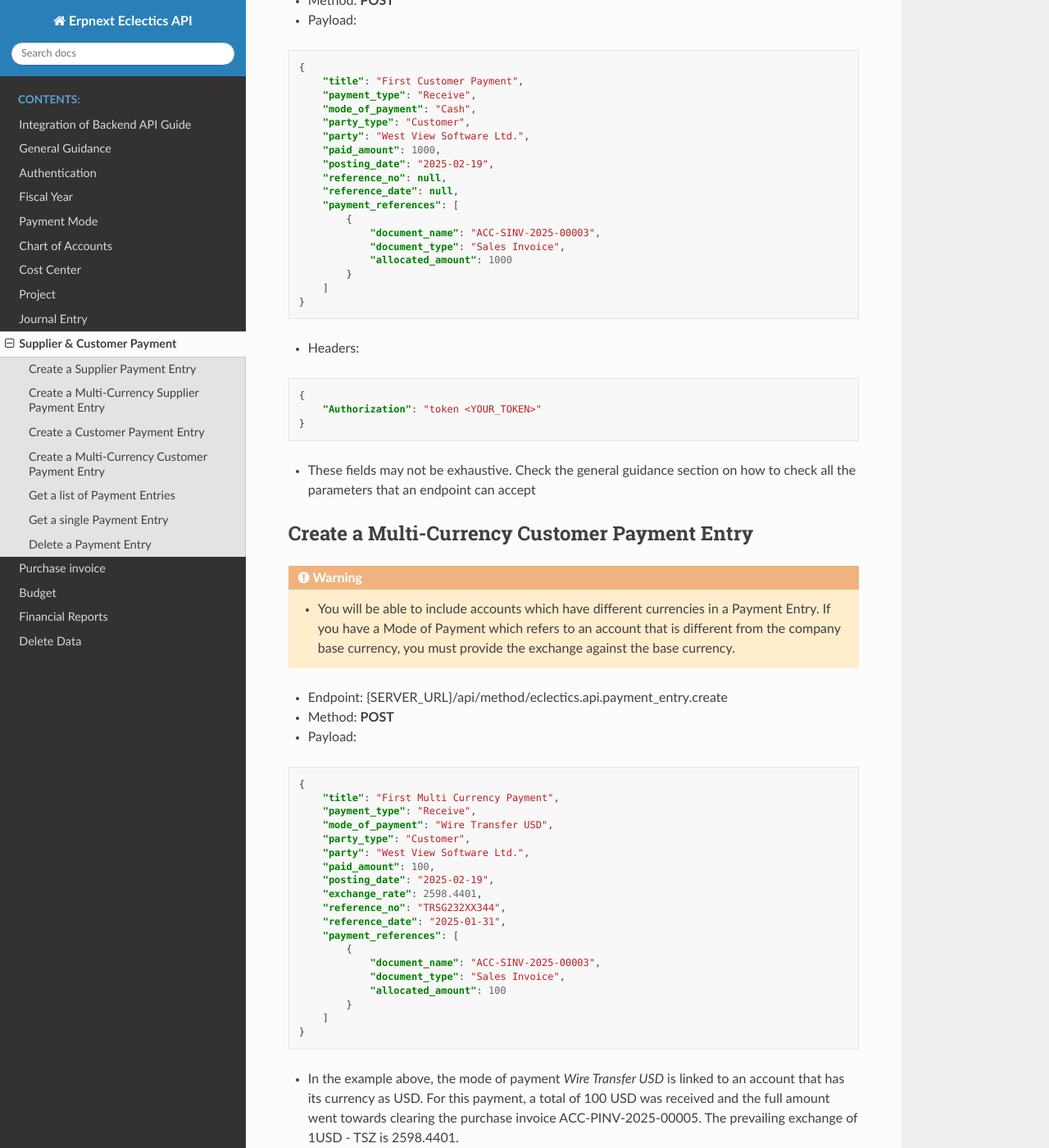
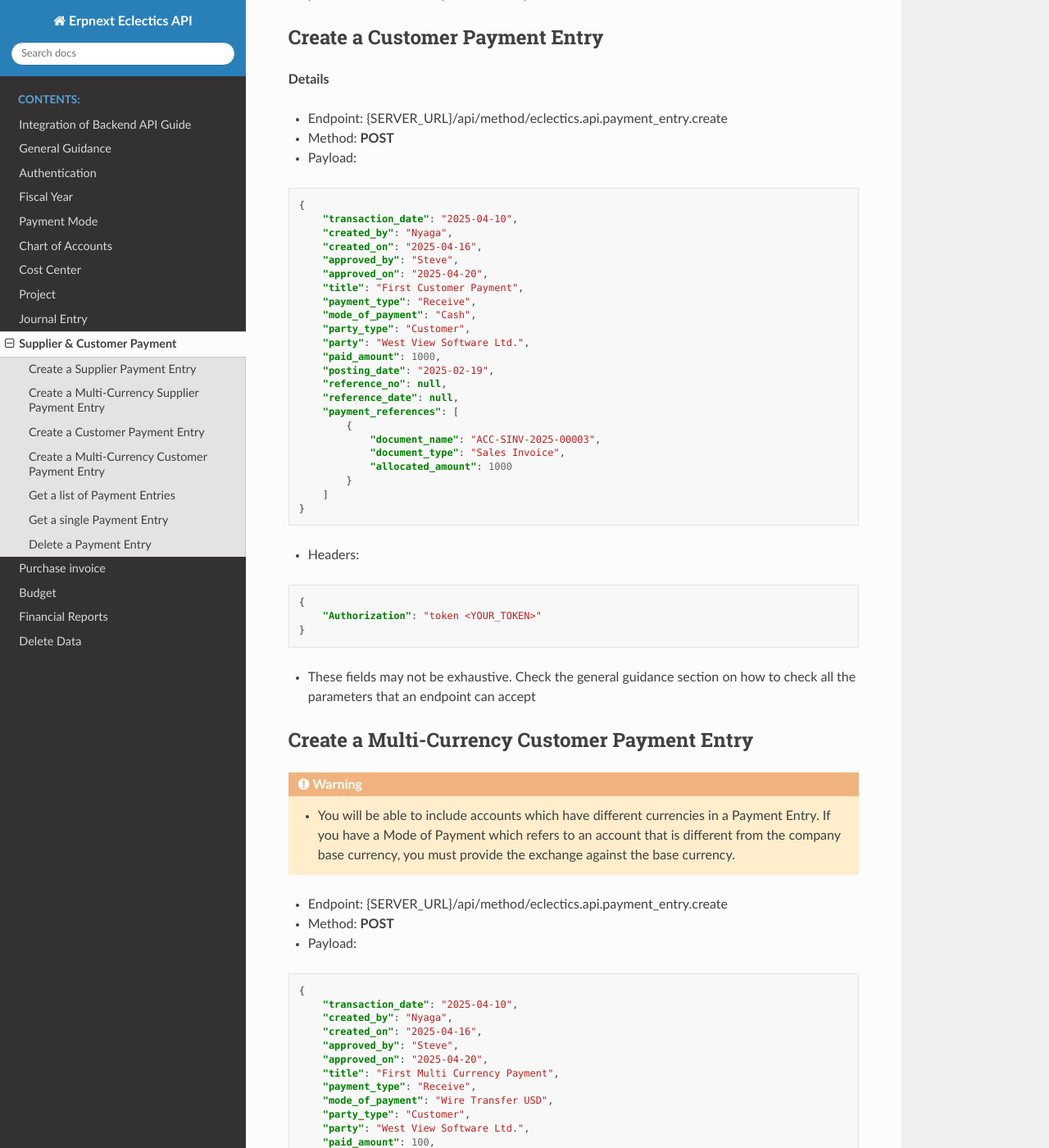
Before and after one commit to stevenyaga/erpnext-api-docs, a Sphinx documentation site: the page built from docs/payment.rst, in a window 1280 px wide and 1400 px high, scrolled down 2562 px. Shown: the whole window at 82% size. Built offline with Sphinx 7.4.7 and the Read the Docs theme 3.1.0, drawn with Linux system fonts in a browser that asks for light colours; some of the changed text lies outside the part shown.

```diff
--- a/docs/payment.rst
+++ b/docs/payment.rst
@@ -30,6 +30,11 @@ Create a Supplier Payment Entry
 .. code-block:: json
 
     {
+        "transaction_date": "2025-04-10",
+        "created_by": "Nyaga",
+        "created_on": "2025-04-16",
+        "approved_by": "Steve",
+        "approved_on": "2025-04-20",
         "payment_type": "Pay",
         "mode_of_payment": "Cash",
         "party_type": "Supplier",
@@ -77,6 +82,11 @@ Create a Multi-Currency Supplier Payment Entry
 .. code-block:: json
 
     {
+        "transaction_date": "2025-04-10",
+        "created_by": "Nyaga",
+        "created_on": "2025-04-16",
+        "approved_by": "Steve",
+        "approved_on": "2025-04-20",
         "payment_type": "Pay",
         "mode_of_payment": "Wire Transfer USD",
         "party_type": "Supplier",
@@ -123,6 +133,11 @@ Create a Customer Payment Entry
 .. code-block:: json
 
     {
+        "transaction_date": "2025-04-10",
+        "created_by": "Nyaga",
+        "created_on": "2025-04-16",
+        "approved_by": "Steve",
+        "approved_on": "2025-04-20",
         "title": "First Customer Payment",
         "payment_type": "Receive",
         "mode_of_payment": "Cash",
@@ -168,6 +183,11 @@ Create a Multi-Currency Customer Payment Entry
 .. code-block:: json
 
     {
+        "transaction_date": "2025-04-10",
+        "created_by": "Nyaga",
+        "created_on": "2025-04-16",
+        "approved_by": "Steve",
+        "approved_on": "2025-04-20",
         "title": "First Multi Currency Payment",
         "payment_type": "Receive",
         "mode_of_payment": "Wire Transfer USD",
```
Also changed, not shown: docs/purchase-invoice.rst (+15 -0 lines).
